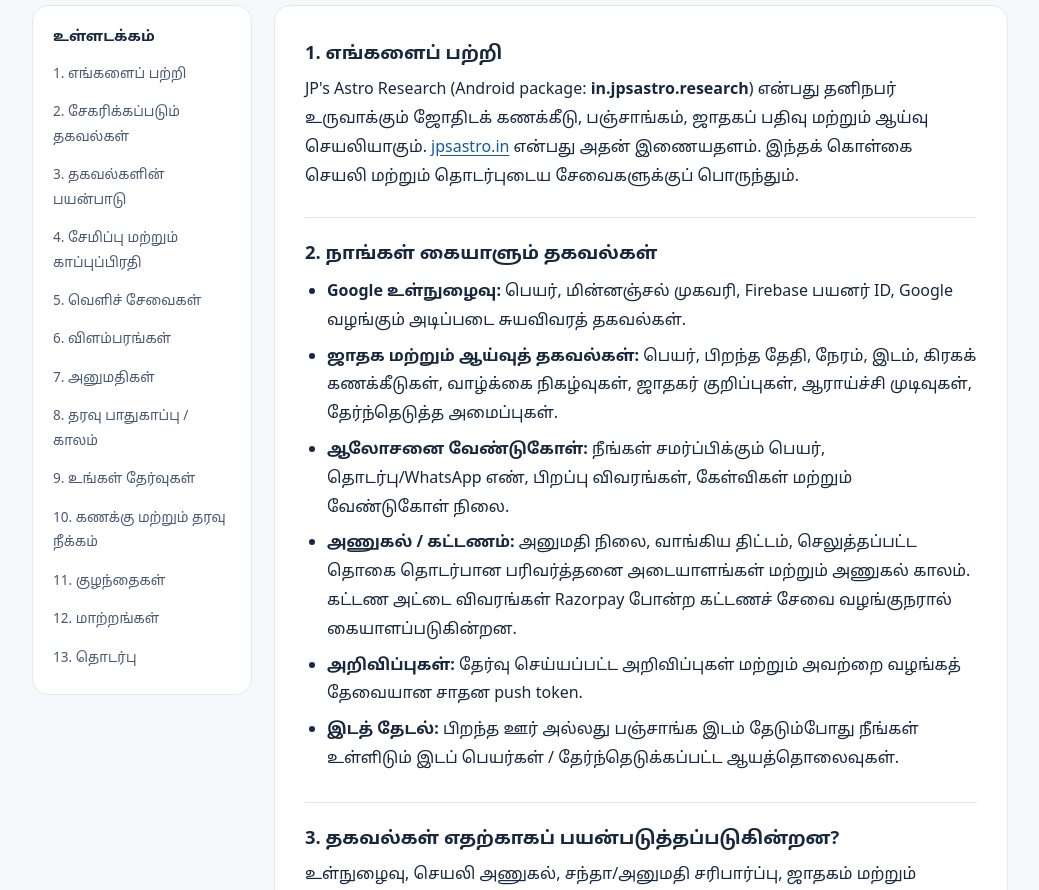
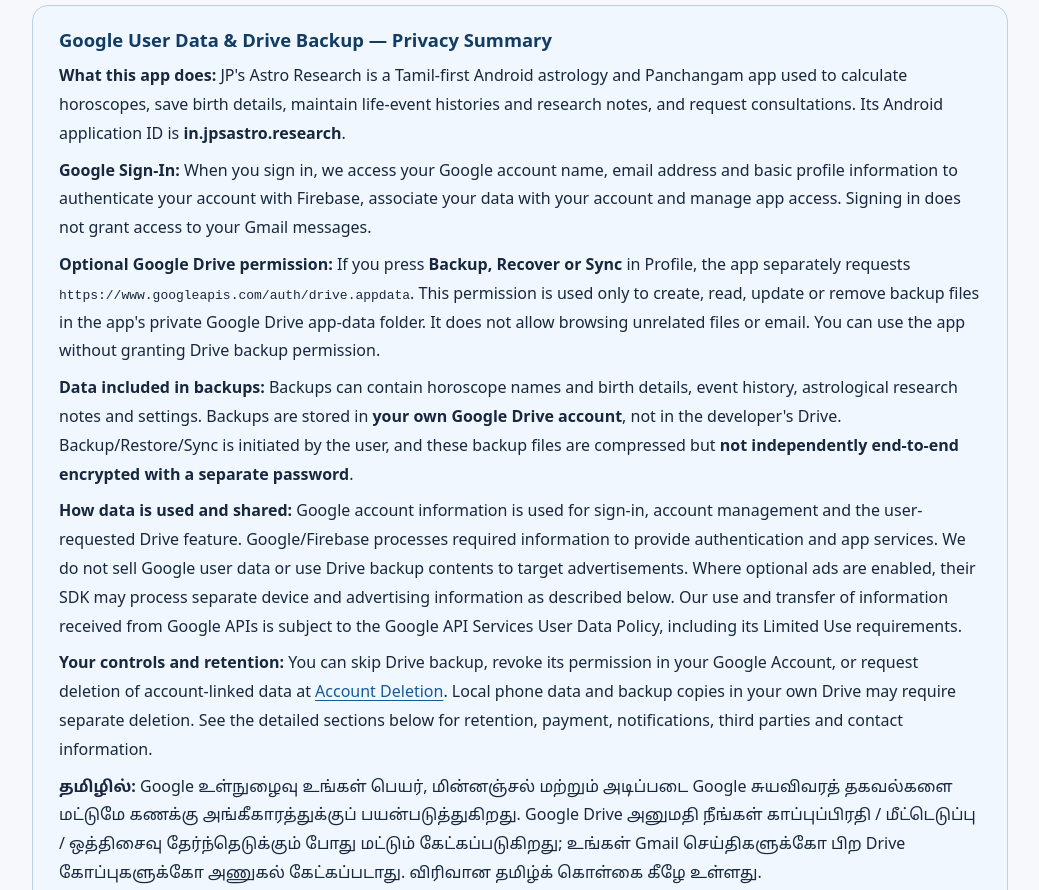
Before and after one commit to jayaprakash3195/jps-astro-research, a plain HTML site: page privacy-policy.html in a window 1280 px wide. Shown: the part 400-1290 px from the top of the page, without its empty margins (120-1159 px from the left). Drawn offline with Linux system fonts and the light colour scheme.

Commit message:
Update privacy-policy.html

```diff
--- a/privacy-policy.html
+++ b/privacy-policy.html
@@ -28,6 +28,10 @@
     .lead { color:var(--muted); margin-top:9px; }
     .meta { margin-top:18px; display:flex; flex-wrap:wrap; gap:10px; }
     .tag { border:1px solid #dbe1e9; border-radius:999px; padding:4px 12px; font-size:.82rem; color:#42526a; }
+    .summary { border:1px solid #b9d2e7; background:#f0f7ff; border-radius:16px; padding:20px 26px; margin:0 0 22px; }
+    .summary h2 { color:#113c63; margin:0 0 8px; }
+    .summary p { margin:8px 0; }
+    .summary strong { font-weight:750; }
     .layout { display:grid; grid-template-columns:220px minmax(0,1fr); gap:22px; align-items:start; }
     aside { position:sticky; top:22px; background:var(--paper); border:1px solid var(--line); border-radius:16px; padding:18px 20px; }
     aside h2 { margin:0 0 8px; font-size:.92rem; }
@@ -67,6 +71,17 @@
     <div data-lang="en"><h1>Privacy Policy</h1><p class="lead">How JP's Astro Research handles Google account details, horoscope data, research notes, and optional Google Drive backups.</p></div>
     <div class="meta"><span class="tag"><span data-lang="ta">நடைமுறை தேதி</span><span data-lang="en">Effective date</span>: 19 November 2026</span><span class="tag">Android · Website</span><span class="tag"><span data-lang="ta">சுயாதீன செயலி உருவாக்குநர்</span><span data-lang="en">Independent app developer</span></span></div>
   </div>
+  <!-- Public English Google API disclosure: visible without JavaScript or changing language tabs. -->
+  <section class="summary" aria-label="Google account and Drive privacy disclosure">
+    <h2>Google User Data &amp; Drive Backup — Privacy Summary</h2>
+    <p><strong>What this app does:</strong> JP's Astro Research is a Tamil-first Android astrology and Panchangam app used to calculate horoscopes, save birth details, maintain life-event histories and research notes, and request consultations. Its Android application ID is <strong>in.jpsastro.research</strong>.</p>
+    <p><strong>Google Sign-In:</strong> When you sign in, we access your Google account name, email address and basic profile information to authenticate your account with Firebase, associate your data with your account and manage app access. Signing in does not grant access to your Gmail messages.</p>
+    <p><strong>Optional Google Drive permission:</strong> If you press <strong>Backup, Recover or Sync</strong> in Profile, the app separately requests <code>https://www.googleapis.com/auth/drive.appdata</code>. This permission is used only to create, read, update or remove backup files in the app's private Google Drive app-data folder. It does not allow browsing unrelated files or email. You can use the app without granting Drive backup permission.</p>
+    <p><strong>Data included in backups:</strong> Backups can contain horoscope names and birth details, event history, astrological research notes and settings. Backups are stored in <strong>your own Google Drive account</strong>, not in the developer's Drive. Backup/Restore/Sync is initiated by the user, and these backup files are compressed but <strong>not independently end-to-end encrypted with a separate password</strong>.</p>
+    <p><strong>How data is used and shared:</strong> Google account information is used for sign-in, account management and the user-requested Drive feature. Google/Firebase processes required information to provide authentication and app services. We do not sell Google user data or use Drive backup contents to target advertisements. Where optional ads are enabled, their SDK may process separate device and advertising information as described below. Our use and transfer of information received from Google APIs is subject to the Google API Services User Data Policy, including its Limited Use requirements.</p>
+    <p><strong>Your controls and retention:</strong> You can skip Drive backup, revoke its permission in your Google Account, or request deletion of account-linked data at <a href="https://jpsastro.in/delete-account.html">Account Deletion</a>. Local phone data and backup copies in your own Drive may require separate deletion. See the detailed sections below for retention, payment, notifications, third parties and contact information.</p>
+    <p lang="ta"><strong>தமிழில்:</strong> Google உள்நுழைவு உங்கள் பெயர், மின்னஞ்சல் மற்றும் அடிப்படை Google சுயவிவரத் தகவல்களை மட்டுமே கணக்கு அங்கீகாரத்துக்குப் பயன்படுத்துகிறது. Google Drive அனுமதி நீங்கள் காப்புப்பிரதி / மீட்டெடுப்பு / ஒத்திசைவு தேர்ந்தெடுக்கும் போது மட்டும் கேட்கப்படுகிறது; உங்கள் Gmail செய்திகளுக்கோ பிற Drive கோப்புகளுக்கோ அணுகல் கேட்கப்படாது. விரிவான தமிழ்க் கொள்கை கீழே உள்ளது.</p>
+  </section>
   <div class="layout">
     <aside aria-label="Contents">
       <div data-lang="ta"><h2>உள்ளடக்கம்</h2><a href="#who">1. எங்களைப் பற்றி</a><a href="#collect">2. சேகரிக்கப்படும் தகவல்கள்</a><a href="#usage">3. தகவல்களின் பயன்பாடு</a><a href="#storage">4. சேமிப்பு மற்றும் காப்புப்பிரதி</a><a href="#third-parties">5. வெளிச் சேவைகள்</a><a href="#ads">6. விளம்பரங்கள்</a><a href="#permissions">7. அனுமதிகள்</a><a href="#retention">8. தரவு பாதுகாப்பு / காலம்</a><a href="#rights">9. உங்கள் தேர்வுகள்</a><a href="#deletion">10. கணக்கு மற்றும் தரவு நீக்கம்</a><a href="#children">11. குழந்தைகள்</a><a href="#changes">12. மாற்றங்கள்</a><a href="#contact">13. தொடர்பு</a></div>
```
